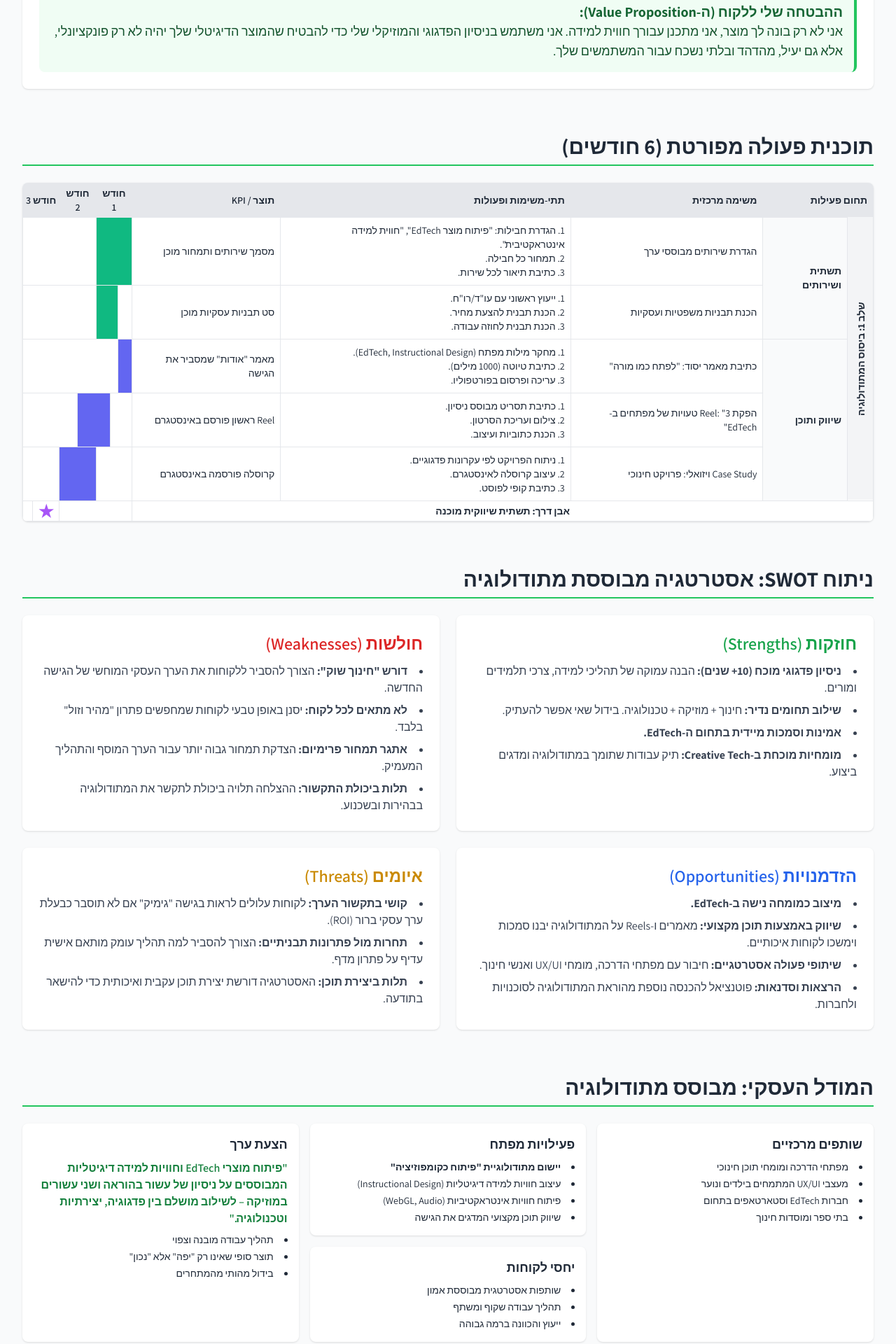
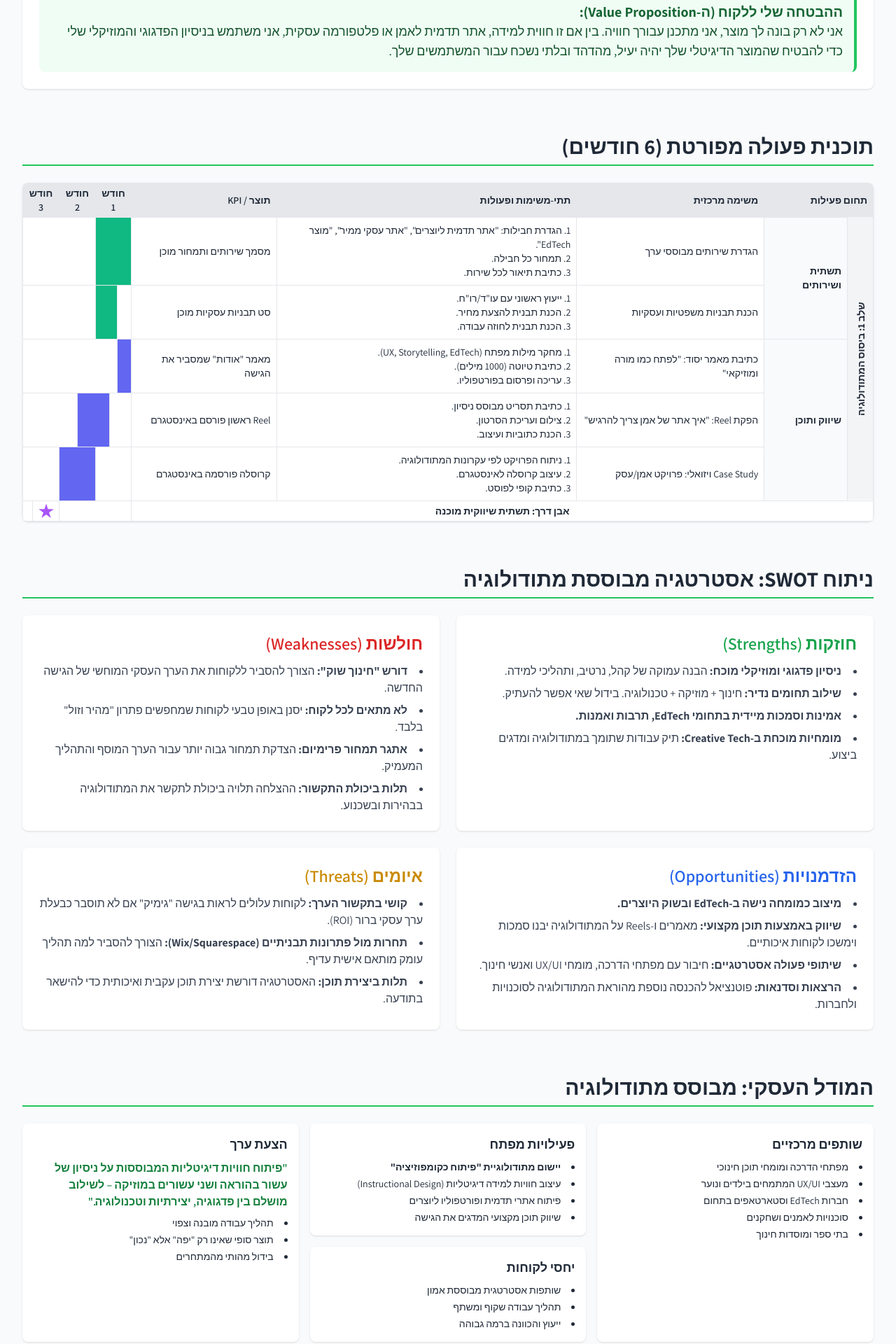
Before and after one commit to ShaharFullStack/mygantforWinwork, a plain HTML site: page gant.html in a window 1280 px wide. Shown: the part 862-2782 px from the top of the page at 70% size. Drawn offline with nearby package versions, Linux system fonts and the light colour scheme.

Commit message:
Update gant.html

```diff
--- a/gant.html
+++ b/gant.html
@@ -64,7 +64,7 @@
         <!-- Header -->
         <header class="text-center mb-10 pb-6 border-b">
             <h1 class="text-4xl md:text-5xl font-bold text-gray-900">האסטרטגיה העסקית שלי</h1>
-            <p class="text-xl md:text-2xl text-gray-600 mt-2">שחר מעוז | ארכיטקט חוויות למידה דיגיטליות</p>
+            <p class="text-xl md:text-2xl text-gray-600 mt-2">שחר מעוז | ארכיטקט חוויות דיגיטליות לעסקים ויוצרים</p>
         </header>
 
         <!-- Navigation -->
@@ -79,7 +79,7 @@
 
         <!-- Section 1: The Methodology -->
         <section id="goals" class="mb-16">
-            <h2 class="text-3xl font-bold mb-6 pb-2 border-b-2 border-green-500">המתודולוגיה שלי: פיתוח ככלי פדגוגי</h2>
+            <h2 class="text-3xl font-bold mb-6 pb-2 border-b-2 border-green-500">המתודולוגיה שלי: פיתוח כקומפוזיציה</h2>
             <div class="bg-white p-6 rounded-lg shadow space-y-6">
                 <p class="text-lg leading-relaxed">אני מביא לשולחן שילוב נדיר של שלושה עולמות: שני עשורים כמוזיקאי, עשור כמורה ומחנך, ושנים של פיתוח טכנולוגי מתקדם. הניסיון המשולב הזה הוליד מתודולוגיה ייחודית: אני ניגש לפיתוח מוצר דיגיטלי לא רק כטכנולוג, אלא כאיש חינוך וקומפוזיטור. אני מתכנן חוויות דיגיטליות כפי שמתכננים מערך שיעור או יצירה מוזיקלית – עם מטרה ברורה, מבנה הגיוני, ומסע שמוביל את המשתמש להבנה, הנאה ופעולה.</p>
 
@@ -104,7 +104,7 @@
 
                 <div class="p-4 rounded-lg value-prop mt-6">
                     <h3 class="font-bold text-xl text-green-800">ההבטחה שלי ללקוח (ה-Value Proposition):</h3>
-                    <p class="text-lg text-green-900">אני לא רק בונה לך מוצר, אני מתכנן עבורך חווית למידה. אני משתמש בניסיון הפדגוגי והמוזיקלי שלי כדי להבטיח שהמוצר הדיגיטלי שלך יהיה לא רק פונקציונלי, אלא גם יעיל, מהדהד ובלתי נשכח עבור המשתמשים שלך.</p>
+                    <p class="text-lg text-green-900">אני לא רק בונה לך מוצר, אני מתכנן עבורך חוויה. בין אם זו חווית למידה, אתר תדמית לאמן או פלטפורמה עסקית, אני משתמש בניסיון הפדגוגי והמוזיקלי שלי כדי להבטיח שהמוצר הדיגיטלי שלך יהיה יעיל, מהדהד ובלתי נשכח עבור המשתמשים שלך.</p>
                 </div>
             </div>
         </section>
@@ -131,7 +131,7 @@
                             <td rowspan="5" class="gantt-phase p-2 border">שלב 1: ביסוס המתודולוגיה</td>
                             <td rowspan="2" class="gantt-workstream p-2 border">תשתית ושירותים</td>
                             <td class="p-2 border">הגדרת שירותים מבוססי ערך</td>
-                            <td class="p-2 border">1. הגדרת חבילות: "פיתוח מוצר EdTech", "חווית למידה אינטראקטיבית".<br>2. תמחור כל חבילה.<br>3. כתיבת תיאור לכל שירות.</td>
+                            <td class="p-2 border">1. הגדרת חבילות: "אתר תדמית ליוצרים", "אתר עסקי ממיר", "מוצר EdTech".<br>2. תמחור כל חבילה.<br>3. כתיבת תיאור לכל שירות.</td>
                             <td class="p-2 border">מסמך שירותים ותמחור מוכן</td>
                             <td colspan="4" class="p-1 border gantt-bar-product"></td><td colspan="8" class="p-1 border"></td>
                         </tr>
@@ -143,20 +143,20 @@
                         </tr>
                         <tr>
                             <td rowspan="3" class="gantt-workstream p-2 border">שיווק ותוכן</td>
-                            <td class="p-2 border">כתיבת מאמר יסוד: "לפתח כמו מורה"</td>
-                            <td class="p-2 border">1. מחקר מילות מפתח (EdTech, Instructional Design).<br>2. כתיבת טיוטה (1000 מילים).<br>3. עריכה ופרסום בפורטפוליו.</td>
+                            <td class="p-2 border">כתיבת מאמר יסוד: "לפתח כמו מורה ומוזיקאי"</td>
+                            <td class="p-2 border">1. מחקר מילות מפתח (UX, Storytelling, EdTech).<br>2. כתיבת טיוטה (1000 מילים).<br>3. עריכה ופרסום בפורטפוליו.</td>
                             <td class="p-2 border">מאמר "אודות" שמסביר את הגישה</td>
                             <td colspan="2" class="p-1 border gantt-bar-methodology"></td><td colspan="10" class="p-1 border"></td>
                         </tr>
                         <tr>
-                            <td class="p-2 border">הפקת Reel: "3 טעויות של מפתחים ב-EdTech"</td>
+                            <td class="p-2 border">הפקת Reel: "איך אתר של אמן צריך להרגיש"</td>
                             <td class="p-2 border">1. כתיבת תסריט מבוסס ניסיון.<br>2. צילום ועריכת הסרטון.<br>3. הכנת כתוביות ועיצוב.</td>
                             <td class="p-2 border">Reel ראשון פורסם באינסטגרם</td>
                             <td colspan="3" class="p-1 border"></td><td colspan="3" class="p-1 border gantt-bar-methodology"></td><td colspan="6" class="p-1 border"></td>
                         </tr>
                          <tr>
-                            <td class="p-2 border">Case Study ויזואלי: פרויקט חינוכי</td>
-                            <td class="p-2 border">1. ניתוח הפרויקט לפי עקרונות פדגוגיים.<br>2. עיצוב קרוסלה לאינסטגרם.<br>3. כתיבת קופי לפוסט.</td>
+                            <td class="p-2 border">Case Study ויזואלי: פרויקט אמן/עסק</td>
+                            <td class="p-2 border">1. ניתוח הפרויקט לפי עקרונות המתודולוגיה.<br>2. עיצוב קרוסלה לאינסטגרם.<br>3. כתיבת קופי לפוסט.</td>
                             <td class="p-2 border">קרוסלה פורסמה באינסטגרם</td>
                             <td colspan="4" class="p-1 border"></td><td colspan="4" class="p-1 border gantt-bar-methodology"></td><td colspan="4" class="p-1 border"></td>
                         </tr>
@@ -173,9 +173,9 @@
                 <div class="bg-white rounded-lg shadow p-6">
                     <h3 class="text-2xl font-semibold text-green-600 mb-3">חוזקות (Strengths)</h3>
                     <ul class="list-disc list-inside space-y-2 text-gray-700">
-                        <li><b>ניסיון פדגוגי מוכח (10+ שנים):</b> הבנה עמוקה של תהליכי למידה, צרכי תלמידים ומורים.</li>
+                        <li><b>ניסיון פדגוגי ומוזיקלי מוכח:</b> הבנה עמוקה של קהל, נרטיב, ותהליכי למידה.</li>
                         <li><b>שילוב תחומים נדיר:</b> חינוך + מוזיקה + טכנולוגיה. בידול שאי אפשר להעתיק.</li>
-                        <li><b>אמינות וסמכות מיידית בתחום ה-EdTech.</b></li>
+                        <li><b>אמינות וסמכות מיידית בתחומי EdTech, תרבות ואמנות.</b></li>
                         <li><b>מומחיות מוכחת ב-Creative Tech:</b> תיק עבודות שתומך במתודולוגיה ומדגים ביצוע.</li>
                     </ul>
                 </div>
@@ -191,7 +191,7 @@
                 <div class="bg-white rounded-lg shadow p-6">
                     <h3 class="text-2xl font-semibold text-blue-600 mb-3">הזדמנויות (Opportunities)</h3>
                     <ul class="list-disc list-inside space-y-2 text-gray-700">
-                        <li><b>מיצוב כמומחה נישה ב-EdTech.</b></li>
+                        <li><b>מיצוב כמומחה נישה ב-EdTech ובשוק היוצרים.</b></li>
                         <li><b>שיווק באמצעות תוכן מקצועי:</b> מאמרים ו-Reels על המתודולוגיה יבנו סמכות וימשכו לקוחות איכותיים.</li>
                         <li><b>שיתופי פעולה אסטרטגיים:</b> חיבור עם מפתחי הדרכה, מומחי UX/UI ואנשי חינוך.</li>
                         <li><b>הרצאות וסדנאות:</b> פוטנציאל להכנסה נוספת מהוראת המתודולוגיה לסוכנויות ולחברות.</li>
@@ -201,7 +201,7 @@
                     <h3 class="text-2xl font-semibold text-yellow-600 mb-3">איומים (Threats)</h3>
                     <ul class="list-disc list-inside space-y-2 text-gray-700">
                         <li><b>קושי בתקשור הערך:</b> לקוחות עלולים לראות בגישה "גימיק" אם לא תוסבר כבעלת ערך עסקי ברור (ROI).</li>
-                        <li><b>תחרות מול פתרונות תבניתיים:</b> הצורך להסביר למה תהליך עומק מותאם אישית עדיף על פתרון מדף.</li>
+                        <li><b>תחרות מול פתרונות תבניתיים (Wix/Squarespace):</b> הצורך להסביר למה תהליך עומק מותאם אישית עדיף.</li>
                         <li><b>תלות ביצירת תוכן:</b> האסטרטגיה דורשת יצירת תוכן עקבית ואיכותית כדי להישאר בתודעה.</li>
                     </ul>
                 </div>
@@ -219,6 +219,7 @@
                         <li>מפתחי הדרכה ומומחי תוכן חינוכי</li>
                         <li>מעצבי UX/UI המתמחים בילדים ונוער</li>
                         <li>חברות EdTech וסטארטאפים בתחום</li>
+                        <li>סוכנויות לאמנים ושחקנים</li>
                         <li>בתי ספר ומוסדות חינוך</li>
                     </ul>
                 </div>
@@ -228,14 +229,14 @@
                     <ul class="list-disc list-inside text-sm space-y-1">
                         <li><b>יישום מתודולוגיית "פיתוח כקומפוזיציה"</b></li>
                         <li>עיצוב חוויות למידה דיגיטליות (Instructional Design)</li>
-                        <li>פיתוח חוויות אינטראקטיביות (WebGL, Audio)</li>
+                        <li>פיתוח אתרי תדמית ופורטפוליו ליוצרים</li>
                         <li>שיווק תוכן מקצועי המדגים את הגישה</li>
                     </ul>
                 </div>
 
                 <div class="bg-white rounded-lg shadow p-4 row-span-2 lg:col-span-1">
                     <h5 class="font-bold text-lg mb-2">הצעת ערך</h5>
-                    <p class="font-semibold text-green-700 mb-2">"פיתוח מוצרי EdTech וחוויות למידה דיגיטליות המבוססים על ניסיון של עשור בהוראה ושני עשורים במוזיקה – לשילוב מושלם בין פדגוגיה, יצירתיות וטכנולוגיה."</p>
+                    <p class="font-semibold text-green-700 mb-2">"פיתוח חוויות דיגיטליות המבוססות על ניסיון של עשור בהוראה ושני עשורים במוזיקה – לשילוב מושלם בין פדגוגיה, יצירתיות וטכנולוגיה."</p>
                     <ul class="list-disc list-inside text-sm space-y-1">
                         <li>תהליך עבודה מובנה וצפוי</li>
                         <li>תוצר סופי שאינו רק "יפה" אלא "נכון"</li>
@@ -255,10 +256,11 @@
                 <div class="bg-white rounded-lg shadow p-4 row-span-2">
                     <h5 class="font-bold text-lg mb-2">פלחי לקוחות</h5>
                     <ul class="list-disc list-inside text-sm space-y-1">
+                        <li><b>עסקים קטנים ובינוניים</b></li>
+                        <li><b>אמנים, מוזיקאים ושחקנים</b></li>
                         <li>חברות וסטארטאפים בתחום ה-EdTech</li>
                         <li>מפתחי הדרכה בארגונים</li>
-                        <li>מוסדות תרבות וחינוך (מוזיאונים, ספריות)</li>
-                        <li>מותגים המעוניינים בבידול דרך חוויה</li>
+                        <li>מוסדות תרבות וחינוך</li>
                     </ul>
                 </div>
 
@@ -295,6 +297,7 @@
                     <h5 class="font-bold text-lg mb-2">מקורות הכנסה</h5>
                     <ul class="list-disc list-inside text-sm space-y-1 sm:flex sm:space-y-0 sm:space-x-6 sm:flex-wrap">
                         <li>פרויקטי פיתוח EdTech (תמחור פרימיום)</li>
+                        <li>פרויקטי תדמית ופורטפוליו ליוצרים ועסקים</li>
                         <li>ריטיינר "Creative Technologist" לחברות</li>
                         <li>סדנאות והרצאות על המתודולוגיה (בעתיד)</li>
                     </ul>
```
